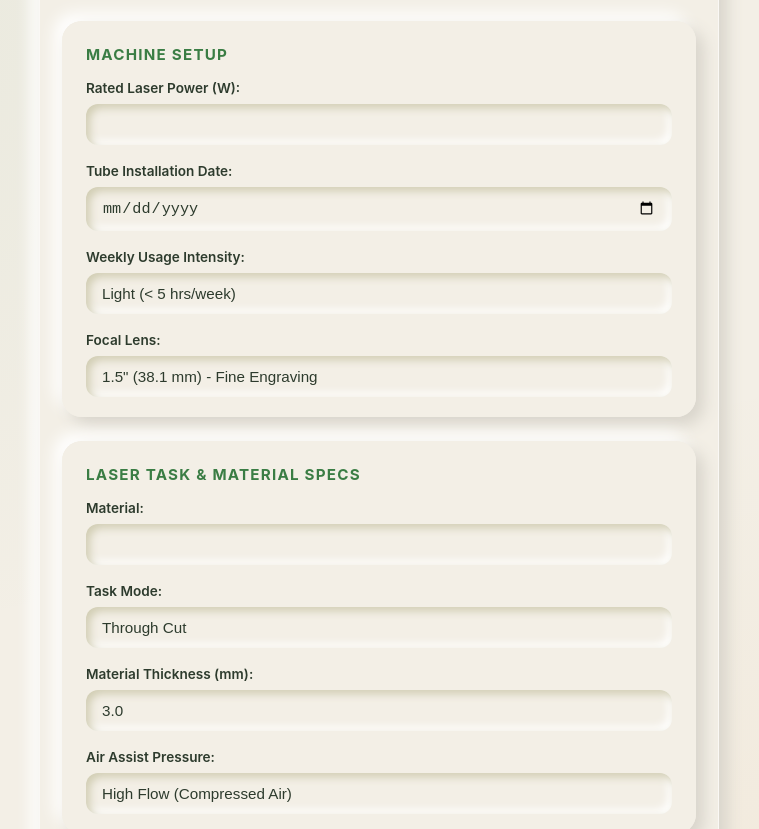
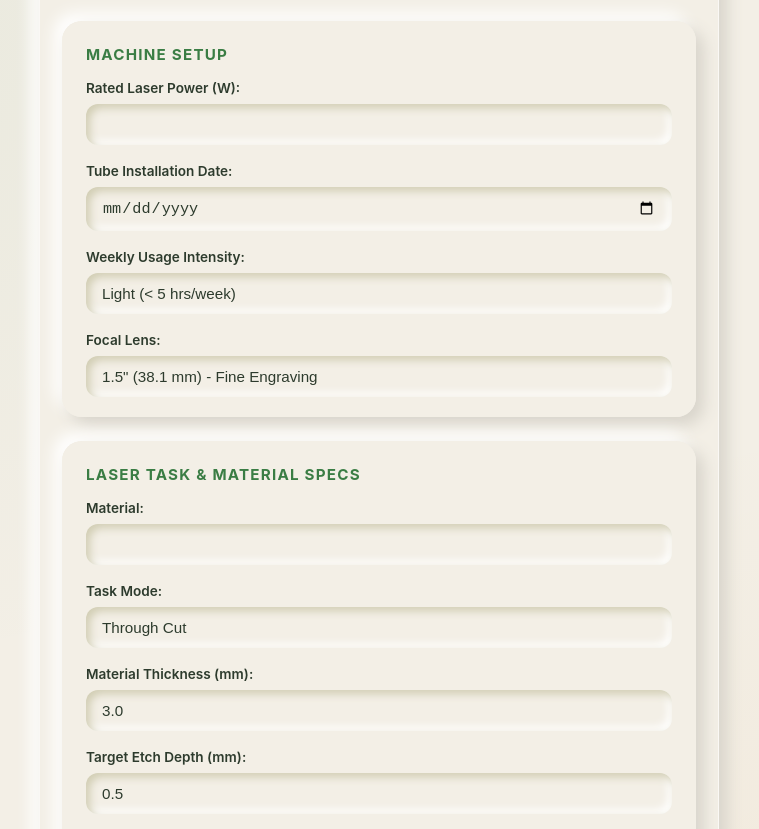
Before and after one commit to JanaLumi/LaserConfig, a plain HTML site: page index.html in a window 1280 px wide. Shown: the part 111-940 px from the top of the page, without its empty margins (261-1020 px from the left). Drawn offline with nearby package versions, Linux system fonts and the light colour scheme; no server answers.

Commit message:
Fix visibility of etchDepthGroup in index.html

```diff
--- a/index.html
+++ b/index.html
@@ -72,11 +72,11 @@
         </div>
 
         <div class="form-group" id="thicknessGroup">
-          <label for="thickness">Material Thickness (mm):</label>
-          <input type="number" id="thickness" value="3.0" min="0.1" max="25.0" step="0.5" required>
+           <label for="thickness">Material Thickness (mm):</label>
+           <input type="number" id="thickness" value="3.0" min="0.1" max="25.0" step="0.5" required>
         </div>
 
-        <div class="form-group hidden" id="etchDepthGroup">
+        <div class="form-group" id="etchDepthGroup">
           <label for="etchDepth">Target Etch Depth (mm):</label>
           <input type="number" id="etchDepth" value="0.5" min="0.05" max="3.0" step="0.05" required>
         </div>
```
